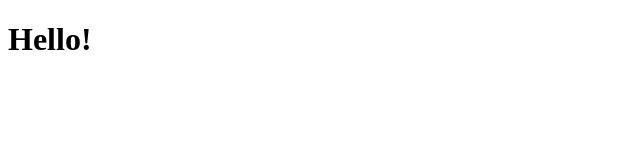
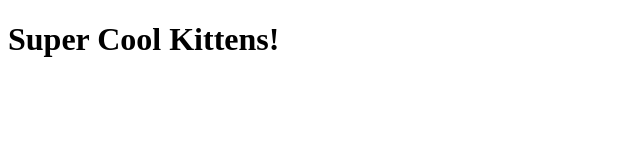
Before and after one commit to kylearmour1/Demo, a plain HTML site: page index.html in a window 1280 px wide. Shown: the whole page, without its empty margins (0-640 px from the left). Drawn offline with Linux system fonts and the light colour scheme.

Commit message:
new title

```diff
--- a/index.html
+++ b/index.html
@@ -8,7 +8,7 @@
 </head>
 <body>
     <h1>
-        Hello!
+        Super Cool Kittens!
     </h1>
 </body>
 </html>
```
